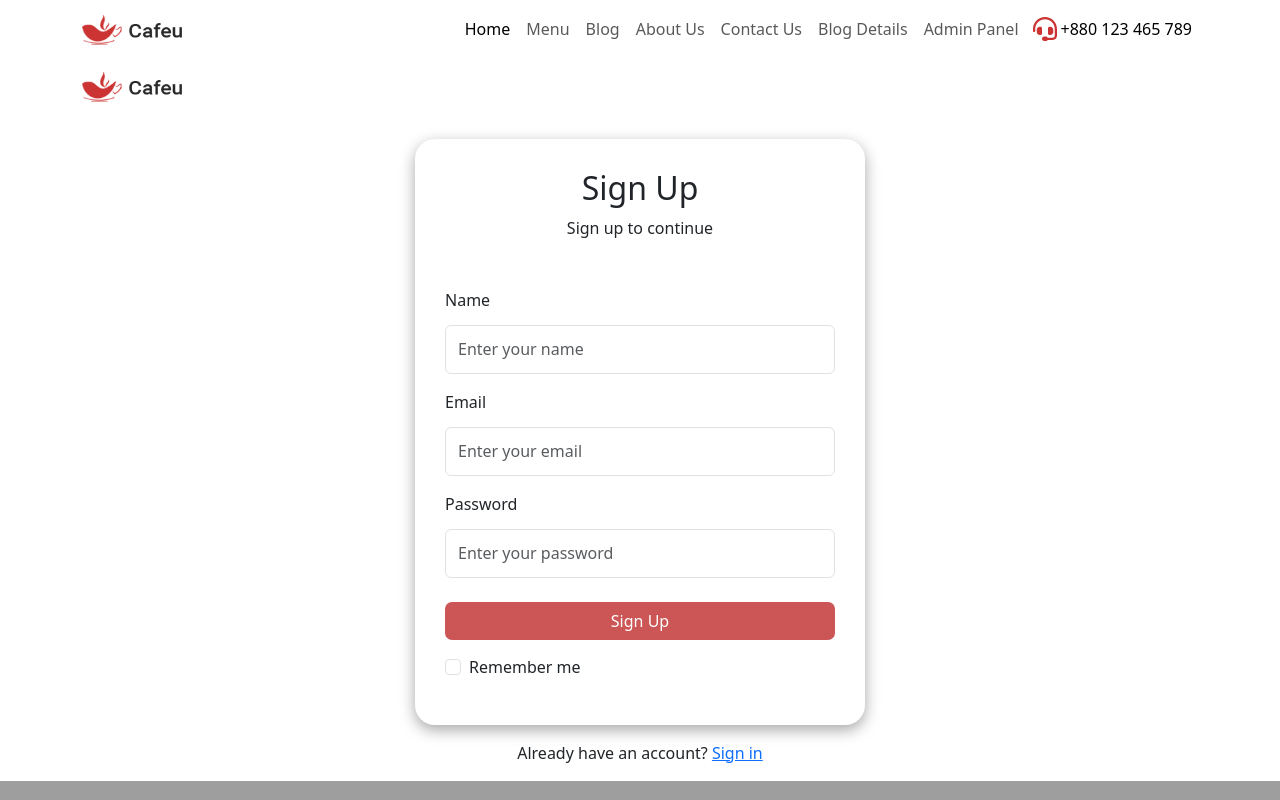
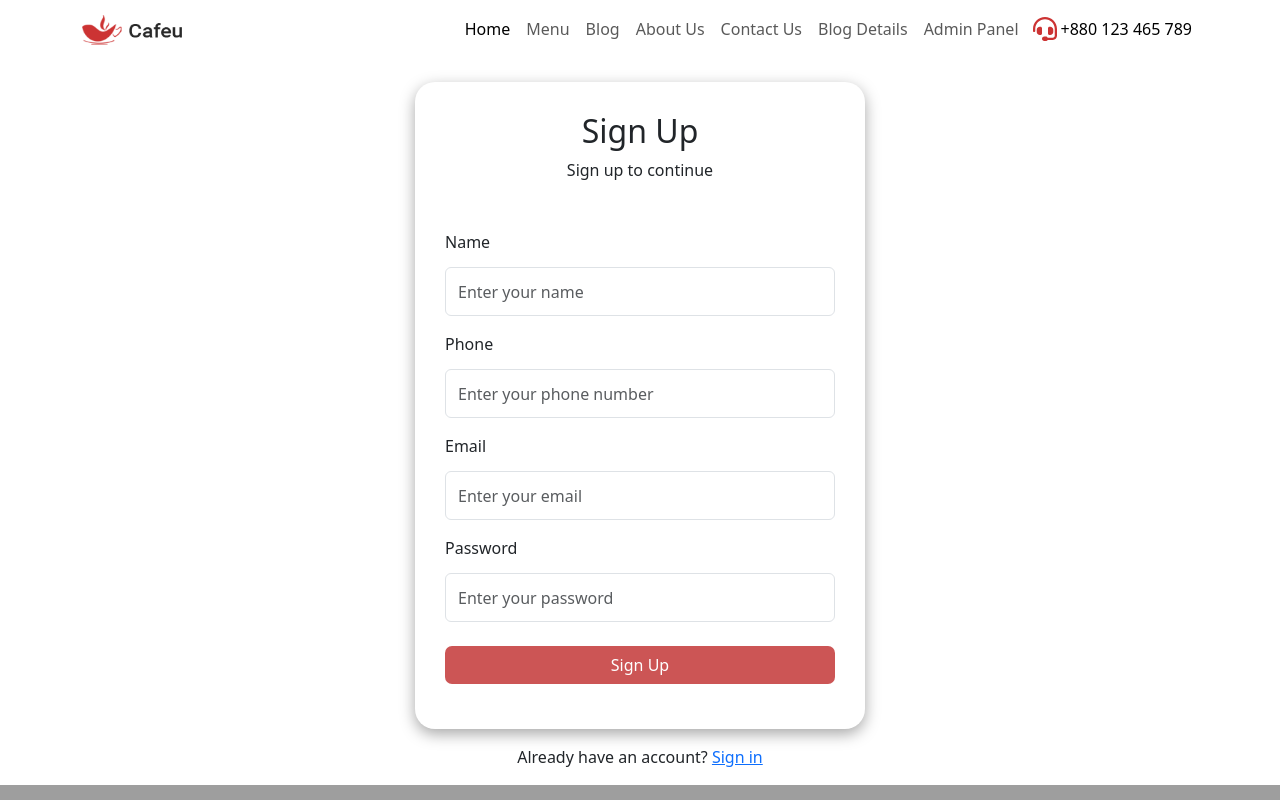
Before and after one commit to asabry18/ResturantProject, a React (Create React App) app in the folder reactproject/: page /register in a window 1280 px wide. Shown: the top 800 px of the page. Built offline with nearby package versions, Linux system fonts and the light colour scheme; grey boxes are pictures that could not be loaded.

Commit message:
feat: binding Register page to API

```diff
--- a/reactproject/src/pages/register.js
+++ b/reactproject/src/pages/register.js
@@ -1,12 +1,16 @@
 import React, { useState } from "react";
 import logo from "../assets/images/header/logo.png";
+import axios from "axios";
+import { useNavigate } from "react-router-dom";
 
 function Register() {
+  const navigate = useNavigate();
+
   const [formData, setFormData] = useState({
     name: "",
+    phone: "",
     email: "",
     password: "",
-    rememberMe: false,
   });
 
   const [errors, setErrors] = useState({}); // For storing validation errors
@@ -29,40 +33,38 @@ function Register() {
     } else if (!/\S+@\S+\.\S+/.test(formData.email)) {
       newErrors.email = "Email address is invalid";
     }
+    if (!formData.phone) newErrors.phone = "Phone number is required";
     if (!formData.password) newErrors.password = "Password is required";
     setErrors(newErrors);
     return Object.keys(newErrors).length === 0; // Return true if no errors
   };
 
   // Handle form submission
-  const handleSubmit = (e) => {
+  const handleSubmit = async (e) => {
     e.preventDefault();
     if (validate()) {
-      // Form is valid, perform the desired action (e.g., submit data)
-      console.log("Form submitted successfully:", formData);
+      // Send Registration request to API
+      const registerRequest = await axios.post("http://localhost:3001/api/register", {
+        name: formData.name,
+        phone: formData.phone,
+        email: formData.email,
+        password: formData.password,
+      });
+
+      // retrieve x-auth-token from response header and store it in localStorage
+      localStorage.setItem("authToken", registerRequest.headers["x-auth-token"]);
+
       // Reset form
       setFormData({ name: "", email: "", password: "", rememberMe: false });
       setErrors({});
+
+      // redirect user to home page
+      navigate("/");
     }
   };
 
   return (
     <div className="page-container">
-      {/* Navbar Section */}
-      <nav className="navbar navbar-expand-lg navbar-light p-2">
-        <div className="container">
-          <a className="navbar-brand" href="#">
-            <img
-              src={logo} // Using imported logo
-              alt="Logo"
-              width="100"
-              height="30"
-              className="d-inline-block align-text-center justify-content-center"
-            />
-          </a>
-        </div>
-      </nav>
-
       {/* Sign-up Form Section */}
       <div className="container mt-4 c-form">
         <div className="mb-5 text-center">
@@ -82,6 +84,19 @@ function Register() {
               onChange={handleChange}
             />
             {errors.name && <div className="invalid-feedback">{errors.name}</div>}
+          </div>
+          <div className="mb-3">
+            <label htmlFor="phone" className="form-label">Phone</label>
+            <input
+              type="phone"
+              className={`form-control ${errors.phone ? 'is-invalid' : ''}`}
+              id="phone"
+              name="phone"
+              placeholder="Enter your phone number"
+              value={formData.phone}
+              onChange={handleChange}
+            />
+            {errors.phone && <div className="invalid-feedback">{errors.phone}</div>}
           </div>
           <div className="mb-3">
             <label htmlFor="email" className="form-label">Email</label>
@@ -110,17 +125,6 @@ function Register() {
             {errors.password && <div className="invalid-feedback">{errors.password}</div>}
           </div>
           <button type="submit" className="c-button">Sign Up</button>
-          <div className="form-check mb-3">
-            <input
-              type="checkbox"
-              className="form-check-input"
-              id="rememberMe"
-              name="rememberMe"
-              checked={formData.rememberMe}
-              onChange={handleChange}
-            />
-            <label className="form-check-label" htmlFor="rememberMe">Remember me</label>
-          </div>
         </form>
       </div>
 
```
